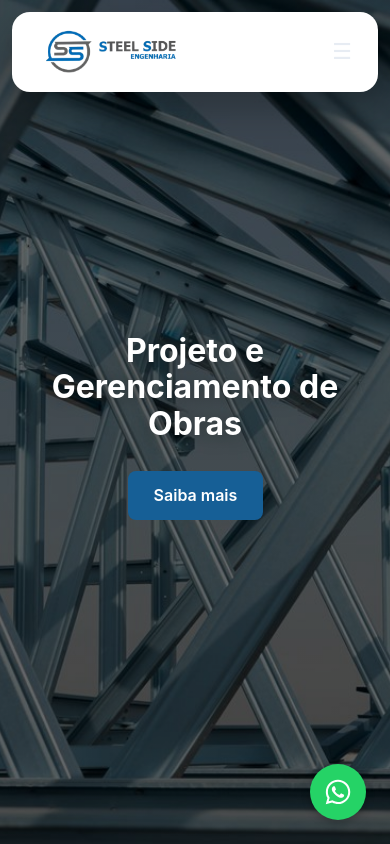
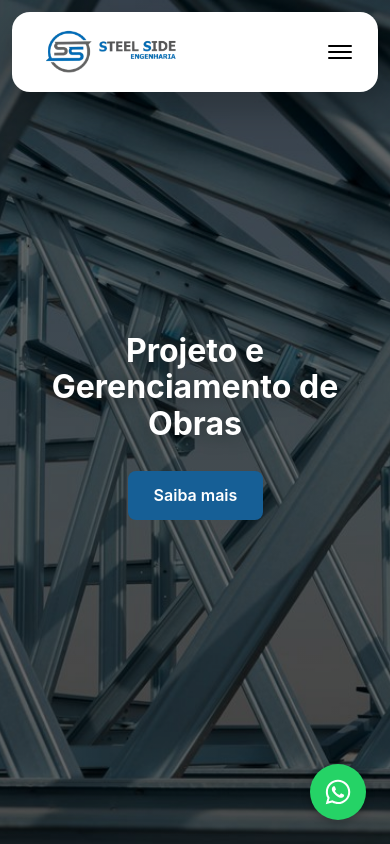
Before and after one commit to AllexFelicio/Visengdiagnostica, a React (Vite) app: page / in a window 390 px wide. Shown: the top 844 px of the page. Built offline with nearby package versions, Linux system fonts and the light colour scheme.

Commit message:
menu sanduiche

```diff
--- a/src/components/Navbar/Navbar.module.scss
+++ b/src/components/Navbar/Navbar.module.scss
@@ -68,9 +68,9 @@
   gap: 12px;
 }
 
-/* >>> ESCONDER CTA NO MOBILE <<< */
+/* CTA – escondido no mobile, visível no desktop */
 .cta {
-  display: none;                    /* mobile: escondido */
+  display: none; /* mobile */
   background: var(--cta);
   color: #fff;
   text-decoration: none;
@@ -82,20 +82,54 @@
 }
 .cta:hover { background: var(--cta-hover); transform: translateY(-1px); box-shadow: 0 10px 24px rgba(28,120,192,.45); }
 
-/* Hambúrguer */
+/* ===== Hambúrguer preto com animação ===== */
 .toggle {
+  /* força preto e opacidade total */
+  color: #000 !important;
+  opacity: 1 !important;
+  filter: none !important;
+  text-shadow: none !important;
+  mix-blend-mode: normal !important;
+
   display: inline-grid;
   place-items: center;
   background: transparent;
   border: none;
-  color: var(--ink);
   font-size: 22px;
   line-height: 1;
   padding: 8px;
   cursor: pointer;
 }
 
-/* Menu mobile dropdown */
+/* 3 barrinhas em CSS usando currentColor */
+.bars {
+  display: block;
+  position: relative;
+  width: 24px;
+  height: 2px;
+  border-radius: 2px;
+  background: currentColor !important;
+  transition: transform .22s ease, background .22s ease, opacity .22s ease;
+}
+.bars::before,
+.bars::after {
+  content: "";
+  position: absolute;
+  left: 0; right: 0;
+  height: 2px;
+  border-radius: 2px;
+  background: currentColor !important;
+  transition: transform .22s ease, opacity .22s ease;
+}
+.bars::before { transform: translateY(-6px); }
+.bars::after  { transform: translateY( 6px); }
+
+/* Vira “X” quando o menu está aberto */
+.open .bars { background: transparent !important; }
+.open .bars::before { transform: translateY(0) rotate(45deg); }
+.open .bars::after  { transform: translateY(0) rotate(-45deg); }
+
+/* Menu mobile dropdown + animação de entrada */
 .mobileMenu {
   margin-top: 8px;
   background: #fff;
@@ -105,9 +139,17 @@
   padding: 12px 14px;
   display: grid;
   gap: 8px;
+
+  opacity: 0;
+  transform: translateY(-8px) scaleY(.98);
+  transform-origin: top;
+  animation: menu-in .18s ease forwards;
+}
+@keyframes menu-in {
+  to { opacity: 1; transform: none; }
 }
 
-/* >>> FORÇAR COR/OPACIDADE PRETA NO MOBILE <<< */
+/* Links do mobile – preto garantido */
 .mobileMenu a {
   display: block;
   text-decoration: none;
@@ -140,13 +182,13 @@
 
 /* pequenos refinamentos mobile */
 @media (max-width: 959px) {
-  .toggle { margin-left: 8px; }  /* dá um respiro da logo */
+  .toggle { margin-left: 10px; } /* dá um respiro da logo */
 }
 @media (max-width: 420px) {
   .logo { height: 56px; }
 }
 
-/* Garantia extra de cor escura dentro do card */
+/* Garantia extra de cor escura nos links do card */
 .bar a,
 .navLinks a,
 .navLinks a:link,
--- a/src/components/Navbar/Navbar.tsx
+++ b/src/components/Navbar/Navbar.tsx
@@ -29,17 +29,15 @@ export function Navbar() {
     window.scrollTo({ top: y, behavior: 'smooth' })
   }
 
-  // Clique em Home: sempre volta pro topo
+  // Clique em Inicio: sempre volta pro topo
   const handleHomeClick = (e?: React.MouseEvent) => {
     e?.preventDefault?.()
     setOpen(false)
 
     if (location.pathname === '/') {
-      // já está na Home → apenas sobe
       window.scrollTo({ top: 0, behavior: 'smooth' })
       if (window.location.hash) window.history.pushState(null, '', '/')
     } else {
-      // vem de outra rota → navega e sobe
       navigate('/')
       setTimeout(() => {
         window.scrollTo({ top: 0, behavior: 'smooth' })
@@ -72,11 +70,11 @@ export function Navbar() {
   }
 
   const links: NavItem[] = [
-    { label: 'Inicio',        to: '/',             type: 'route' },
-    { label: 'Benefícios',  to: '/#benefícios',  type: 'hash'  },
-    { label: 'Serviços',    to: '/#serviços',    type: 'hash'  },
-    { label: 'Portfólio',   to: '/portfolio',    type: 'route' },
-    { label: 'Contato',     to: '/#contato',     type: 'hash'  },
+    { label: 'Inicio',     to: '/',            type: 'route' },
+    { label: 'Benefícios', to: '/#benefícios', type: 'hash'  },
+    { label: 'Serviços',   to: '/#serviços',   type: 'hash'  },
+    { label: 'Portfólio',  to: '/portfolio',   type: 'route' },
+    { label: 'Contato',    to: '/#contato',    type: 'hash'  },
   ]
 
   return (
@@ -115,13 +113,15 @@ export function Navbar() {
             <a href="/#contato" className={styles.cta} onClick={handleHashClick('/#contato')}>
               Entrar em Contato
             </a>
+
+            {/* Botão hambúrguer animado */}
             <button
-              className={styles.toggle}
+              className={`${styles.toggle} ${open ? styles.open : ''}`}
               onClick={() => setOpen(o => !o)}
-              aria-label="Abrir menu"
+              aria-label={open ? 'Fechar menu' : 'Abrir menu'}
               aria-expanded={open}
             >
-              ☰
+              <span className={styles.bars} aria-hidden="true" />
             </button>
           </div>
         </div>
@@ -129,7 +129,7 @@ export function Navbar() {
         {/* Menu mobile */}
         {open && (
           <nav className={styles.mobileMenu}>
-            {/* Home no mobile */}
+            {/* Inicio no mobile */}
             <a href="/" onClick={handleHomeClick}>Inicio</a>
 
             {/* Demais links */}
```
